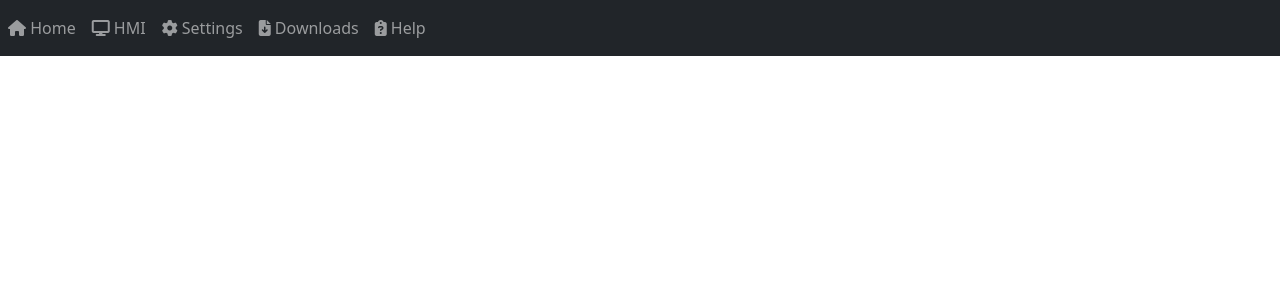
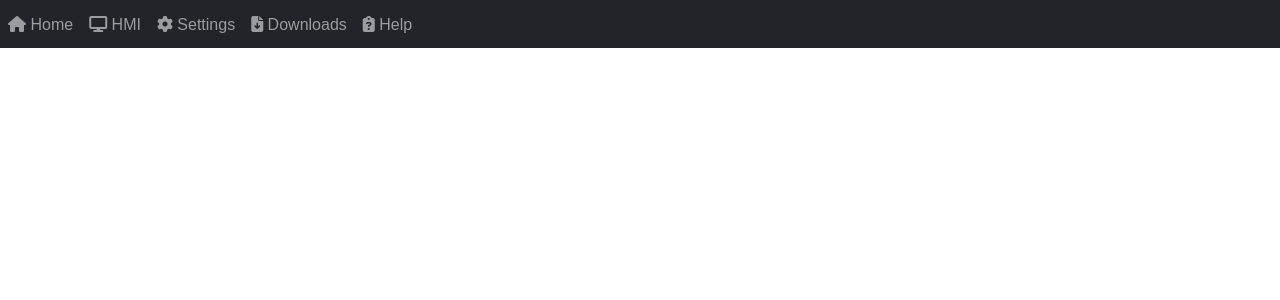
Before and after one commit to wallasce/Projeto-Final-de-Curso, a Django app: page / in a window 1280 px wide. Shown: the top 300 px of the page. Run offline with Django 4.2, Linux system fonts and the light colour scheme.

Commit message:
Feat: Add style file to template base

```diff
--- /dev/null
+++ b/supervisorySite/webSiteConfig/static/webSiteConfig/CSS/styleBase.css
@@ -0,0 +1,12 @@
+.content {
+    margin: 0 50px;
+}
+
+body {
+    font-family: sans-serif, Arial, Helvetica;
+    color: black;
+    font-size: 1rem;
+    font-weight: 400;
+    line-height: 1.5px;
+    text-align: left;
+}
--- a/supervisorySite/webSiteConfig/templates/webSiteConfig/base.html
+++ b/supervisorySite/webSiteConfig/templates/webSiteConfig/base.html
@@ -7,11 +7,17 @@
     <link rel="stylesheet" href="https://cdn.jsdelivr.net/npm/bootstrap@5.2.3/dist/css/bootstrap.min.css" integrity="sha384-rbsA2VBKQhggwzxH7pPCaAqO46MgnOM80zW1RWuH61DGLwZJEdK2Kadq2F9CUG65" crossorigin="anonymous">
     <link rel="stylesheet" href="https://cdnjs.cloudflare.com/ajax/libs/font-awesome/6.4.2/css/all.min.css" integrity="sha512-z3gLpd7yknf1YoNbCzqRKc4qyor8gaKU1qmn+CShxbuBusANI9QpRohGBreCFkKxLhei6S9CQXFEbbKuqLg0DA==" crossorigin="anonymous" referrerpolicy="no-referrer" />
     <link rel="shortcut icon" href="{% static 'webSiteConfig/Icons/favicon.ico' %}" />
+    <link rel = "stylesheet" href="{% static 'webSiteConfig/CSS/styleBase.css' %}">
     {% block headerTags%} {% endblock %}
 </head>
 <body>
+    <div class='menu'>
     {% include 'webSiteConfig/menu.html' %}
+    </div>
+
+    <div class='content'>
     {% block content %}
     {% endblock %}
+    </div>
 </body>
 </html>
```
